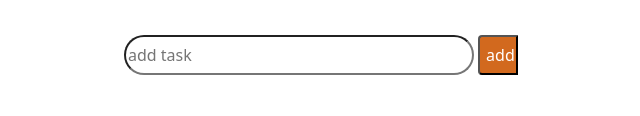
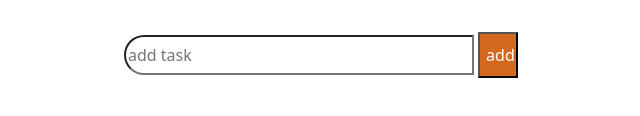
Before and after one commit to Elfetnimourad/Todo-with-js, a website: page index.html in a window 1280 px wide. Shown: the part 374-490 px from the top of the page, 319-959 px from the left. Drawn offline with nearby package versions, Linux system fonts and the light colour scheme; a small style sheet from the web is missing.

Commit message:
try to deploy

```diff
--- a/index.css
+++ b/index.css
@@ -21,14 +21,15 @@ body{
 .input-styling{
 width: 350px;
 height: 40px;
-border-radius: 20px;
+border-top-left-radius: 20px;
+border-bottom-left-radius: 20px;
 outline:none;
 }
 .btn-style{
     width: 40px;
-    height: 40px;
-    border-top-left-radius: 10%;
-    border-bottom-left-radius: 10%;
+    height: 46px;
+    /* border-top-left-radius: 10%;
+    border-bottom-left-radius: 10%; */
    background-color: chocolate;
    color: white;
 }
```
Also changed, not shown: package.json (added, +23 -0 lines).
